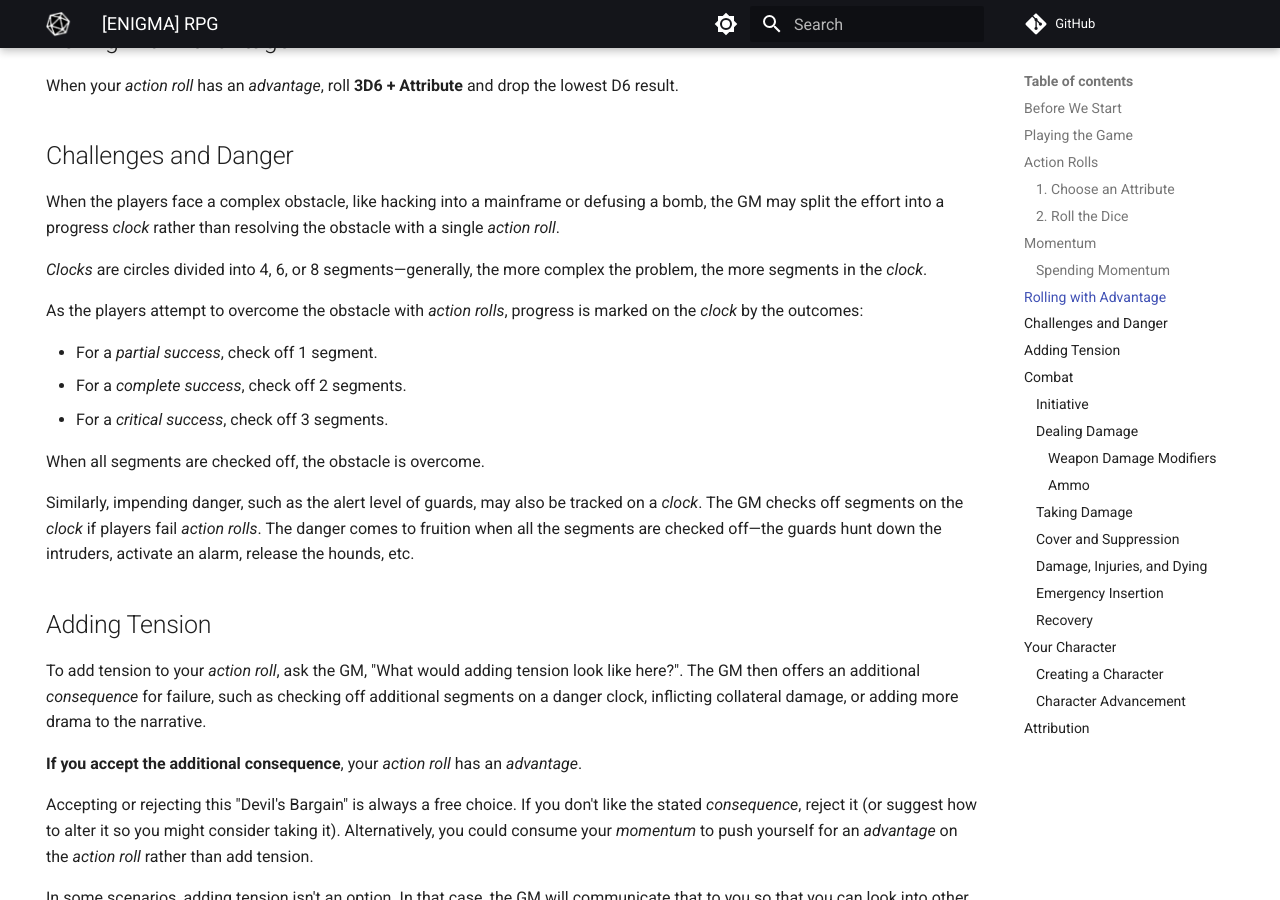
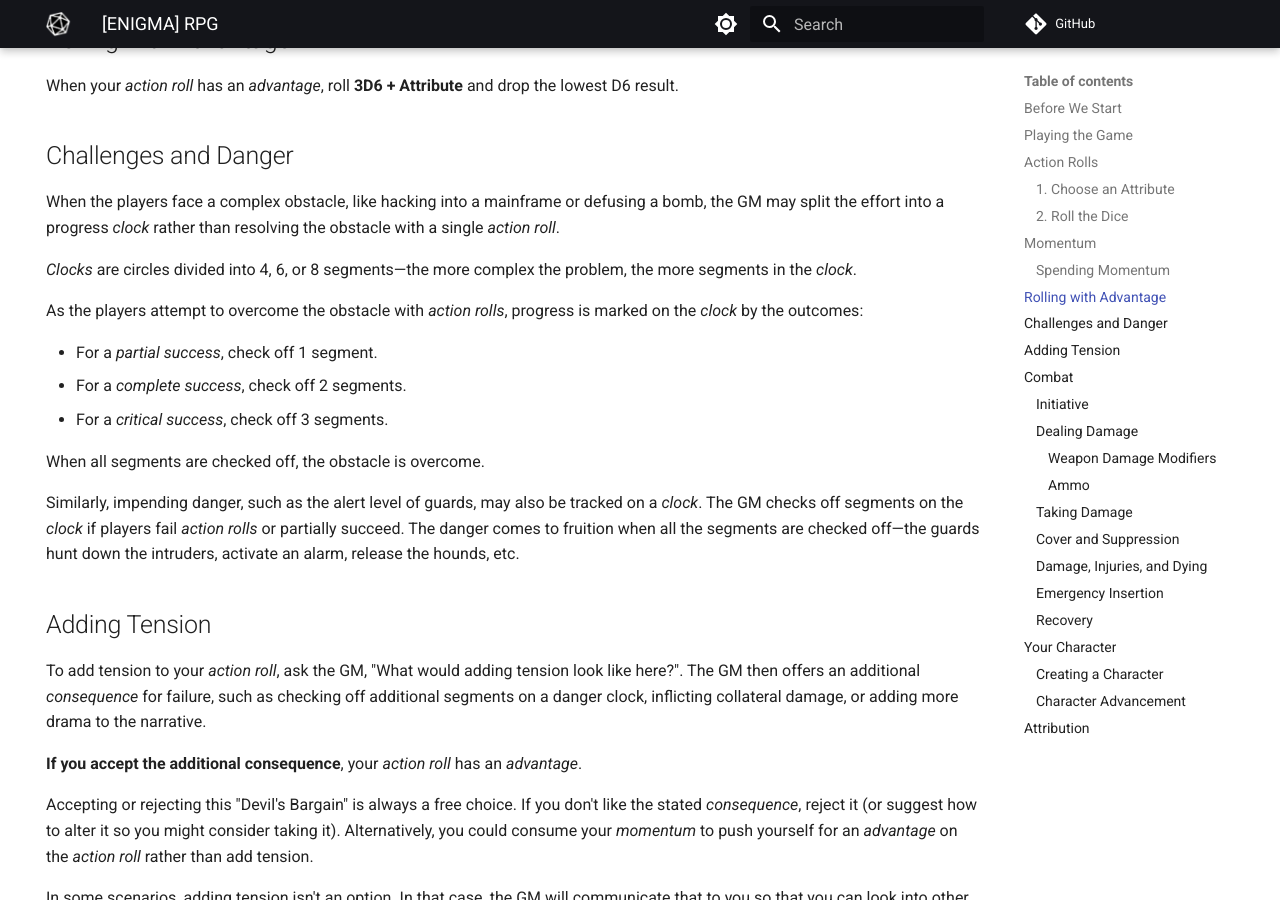
Before and after one commit to joemoose/psiops, an MkDocs documentation site: the page built from docs/index.md, in a window 1280 px wide and 900 px high, scrolled down 2469 px. Built offline with MkDocs 1.6.1 and Material for MkDocs 9.7.7, drawn with Linux system fonts in a browser that asks for light colours; comment, search, counter and statistics services are not loaded; some of the changed text lies outside the part shown.

Commit message:
Update index.md

```diff
--- a/docs/index.md
+++ b/docs/index.md
@@ -89,7 +89,7 @@
 
 When the players face a complex obstacle, like hacking into a mainframe or defusing a bomb, the GM may split the effort into a progress *clock* rather than resolving the obstacle with a single *action roll*.
 
-*Clocks* are circles divided into 4, 6, or 8 segments—generally, the more complex the problem, the more segments in the *clock*.
+*Clocks* are circles divided into 4, 6, or 8 segments—the more complex the problem, the more segments in the *clock*.
 
 As the players attempt to overcome the obstacle with *action rolls*, progress is marked on the *clock* by the outcomes:
 
@@ -99,7 +99,7 @@
 
  When all segments are checked off, the obstacle is overcome.
 
-Similarly, impending danger, such as the alert level of guards, may also be tracked on a *clock*. The GM checks off segments on the *clock* if players fail *action rolls*. The danger comes to fruition when all the segments are checked off—the guards hunt down the intruders, activate an alarm, release the hounds, etc.
+Similarly, impending danger, such as the alert level of guards, may also be tracked on a *clock*. The GM checks off segments on the *clock* if players fail *action rolls* or partially succeed. The danger comes to fruition when all the segments are checked off—the guards hunt down the intruders, activate an alarm, release the hounds, etc.
 
 ## Adding Tension
 
@@ -174,7 +174,7 @@
 
 Characters who attack from behind cover should subtract the armor bonus that their cover grants from the damage they deal (this also applies to enemies).
 
-When you deal damage with a ranged weapon to an enemy behind cover, you may choose to lay down *suppressing fire* instead. Suppressed targets who leave cover take the damage of the suppressing attack.
+When you deal damage with a ranged weapon to an enemy behind cover, you may choose to lay down *suppressing fire* instead. Suppressed targets who leave cover or perform a risky action, such as returning fire, take the damage of the suppressing attack.
 
 ### Damage, Injuries, and Dying
 
```
Also changed, not shown: other parts of docs/index.md (+1 -1 lines).
